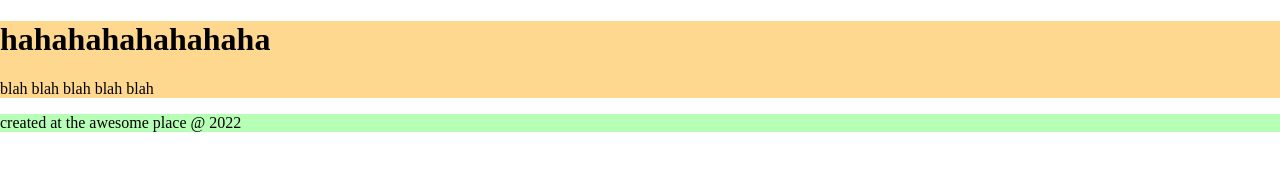
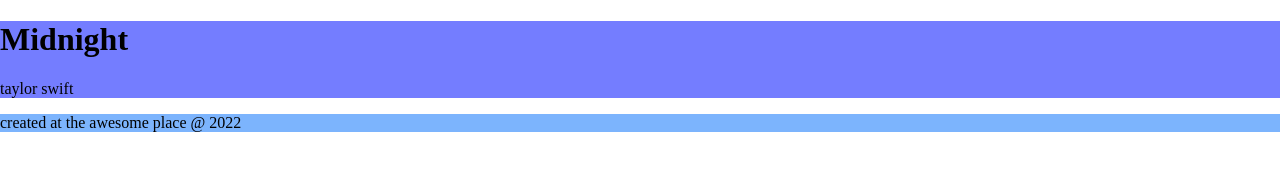
Before and after one commit to HoiJW/repo-testing-, a plain HTML site: page index.html in a window 1280 px wide. Drawn offline with Linux system fonts and the light colour scheme.

Commit message:
changed text and style color

```diff
--- a/index.html
+++ b/index.html
@@ -10,8 +10,8 @@
 <body>
 
   <header>
-    <h1>hahahahahahahaha</h1>
-    <p>blah blah blah blah blah</p>
+    <h1>Midnight</h1>
+    <p>taylor swift</p>
 
   </header>
 
--- a/styles/style.css
+++ b/styles/style.css
@@ -7,9 +7,9 @@ html { box-sizing: border-box;}
 .sr-only { position: absolute; width: 1px; height: 1px; margin: -1px; border: 0; padding: 0; white-space: nowrap; clip-path: inset(100%); clip: rect(0 0 0 0); overflow: hidden;}
 
 header{
-    background-color: rgb(255, 216, 144);
+    background-color: rgb(116, 125, 255);
 }
 
 footer{
-    background: rgb(183, 255, 183);
+    background: rgb(124, 180, 253);
 }
```
